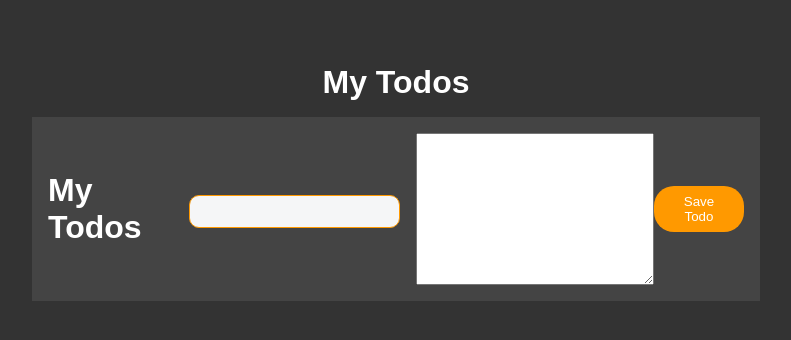
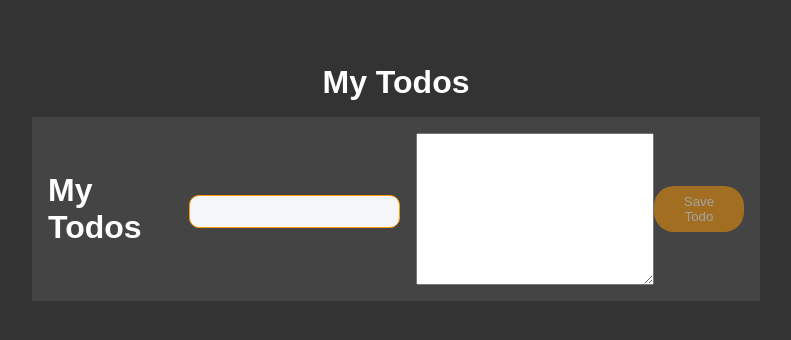
Before and after one commit to kayyali18/typescript-todo-react, a React (Create React App) app: page / in a window 1280 px wide. Shown: the top 340 px of the page, without its empty margins (244-1035 px from the left). Built offline with nearby package versions, Linux system fonts and the light colour scheme.

Commit message:
Add disabled button style

```diff
--- a/src/App.css
+++ b/src/App.css
@@ -111,6 +111,11 @@ body {
   display: none;
 }
 
+button:disabled {
+  opacity: 0.5;
+  cursor: default;
+}
+
 @keyframes App-logo-spin {
   from {
     transform: rotate(0deg);
```
